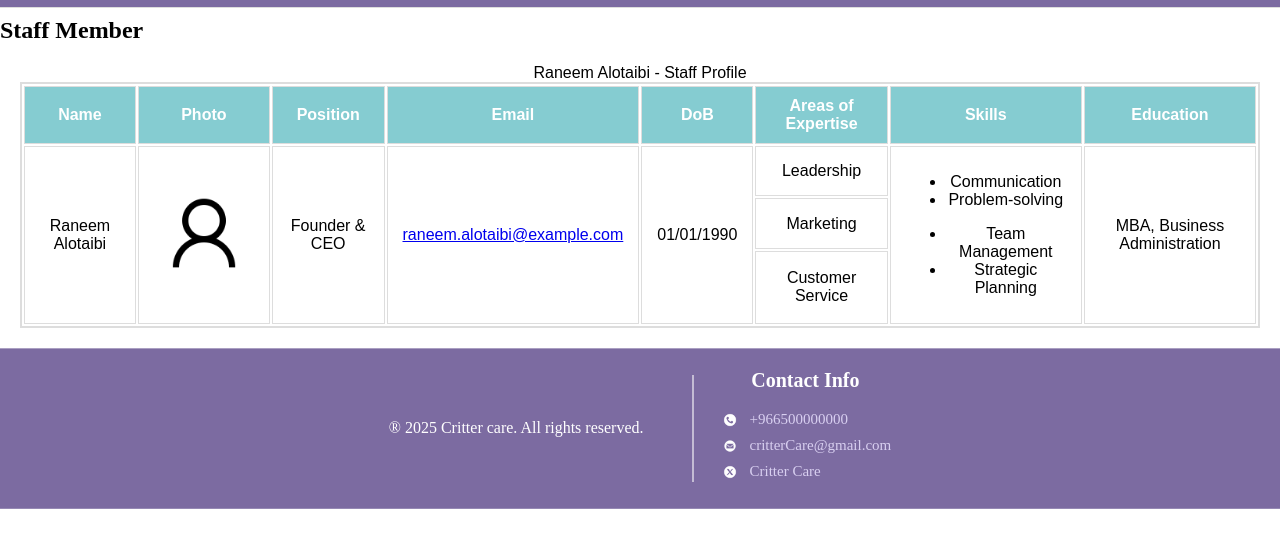
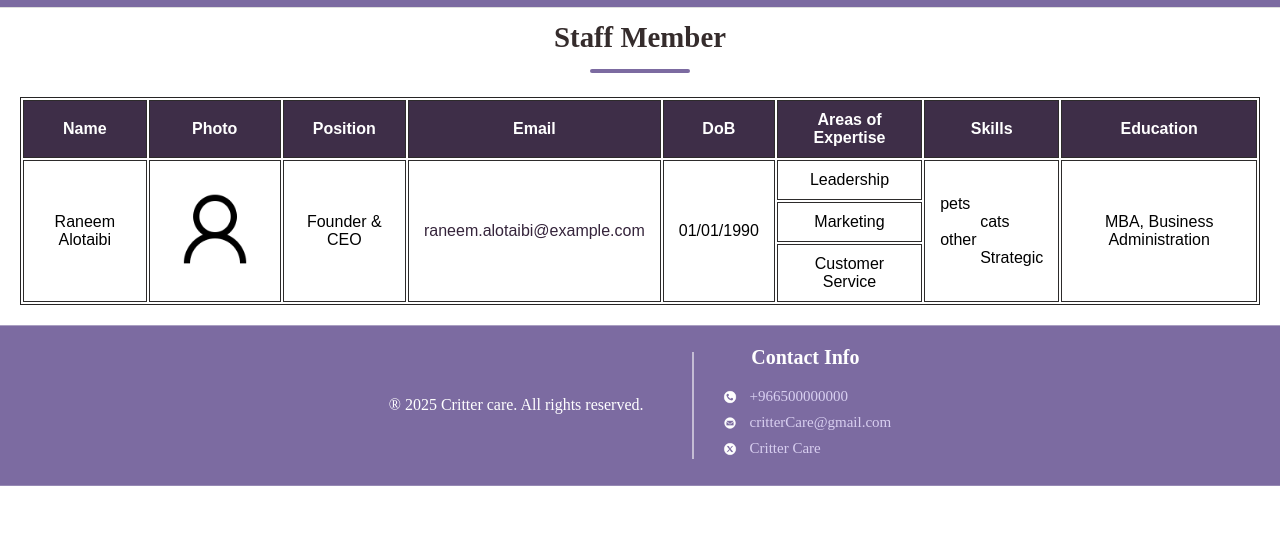
Before and after one commit to leennall/CritterCare-Web-project, a plain HTML site: page criittercare/StaffProfile.html in a window 1280 px wide. Shown: the part 103-650 px from the top of the page. Drawn offline with Linux system fonts and the light colour scheme.

Commit message:
fixed staff table

```diff
--- a/criittercare/StaffProfile.html
+++ b/criittercare/StaffProfile.html
@@ -23,9 +23,8 @@
 </header>
 <main>
 <section class="AboutStaff">
-<h2> Staff Member</h2>
+<h2 class="about-title"> Staff Member</h2>
 <table>
-    <caption>Raneem Alotaibi - Staff Profile</caption>
     <thead>
     <tr>
         <th>Name</th>
@@ -46,14 +45,12 @@
         <td rowspan="3">01/01/1990</td>
         <td>Leadership</td>
         <td rowspan="3">
-            <ul>
-                <li>Communication</li>
-                <li>Problem-solving</li>
-            </ul>
-            <ul>
-                <li>Team Management</li>
-                <li>Strategic Planning</li>
-            </ul>
+            <dl>
+                <dt>pets</dt>
+                <dd>cats</dd>
+                <dt>other</dt>
+                <dd>Strategic</dd>
+            </dl>
         </td>
         <td rowspan="3">MBA, Business Administration</td>
     </tr>
--- a/criittercare/stylesheet.css
+++ b/criittercare/stylesheet.css
@@ -879,16 +879,16 @@ div.staff-member img{
 table{
 	font-family: "Poppins", Arial, sans-serif;
 	margin: 20px;
-	border: 2px solid #ddd;
+	border: 1px solid #272525;
 }
 thead{
-	background-color: #85ccd1;
+	background-color: #3e2e48;
 	color: white;
 	text-align: center;
 }
 th, td{
 	padding: 10px 15px;
-	border: 1px solid #ddd;
+	border: 1px solid #2d2b2b;
 	text-align: center;
 }
 .profile-link{
@@ -898,8 +898,23 @@ th, td{
 	background-color: #D8CFF0;
 	color: rgb(34, 7, 42);
 	text-decoration: none;
+  border-radius: 4px;
+}
+table dl{
+  text-align: left;
+}
+table dl dt dd{
+  list-style-type: circle;
+}
+table a{
+  color: rgb(53, 36, 59);
+  text-decoration: none;
+}
+table a:hover{
+  text-decoration: underline;
+  background-color: rgba(209, 169, 209, 0.32);
+}
 
-}
 /* ====== Customer dashboard ====== */
 
  /*For all of the page ترتب الصفحة*/
```
